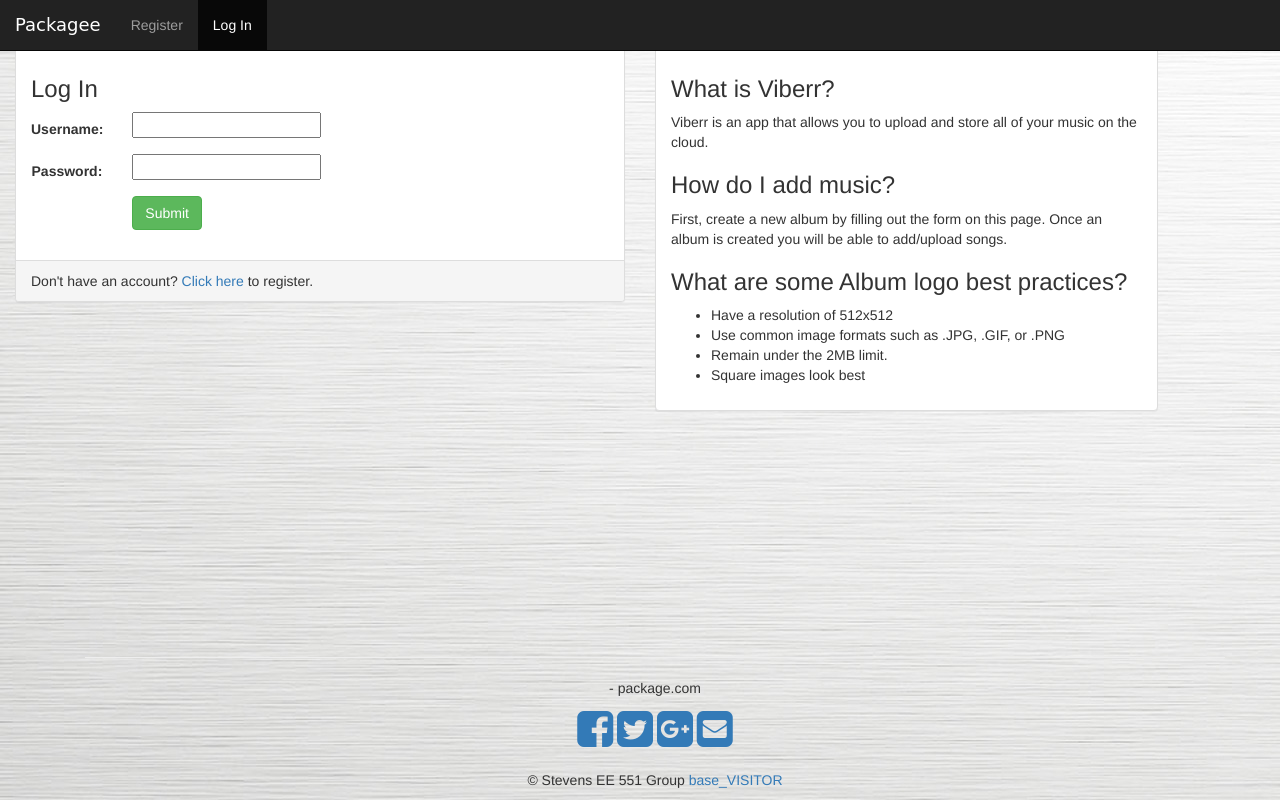
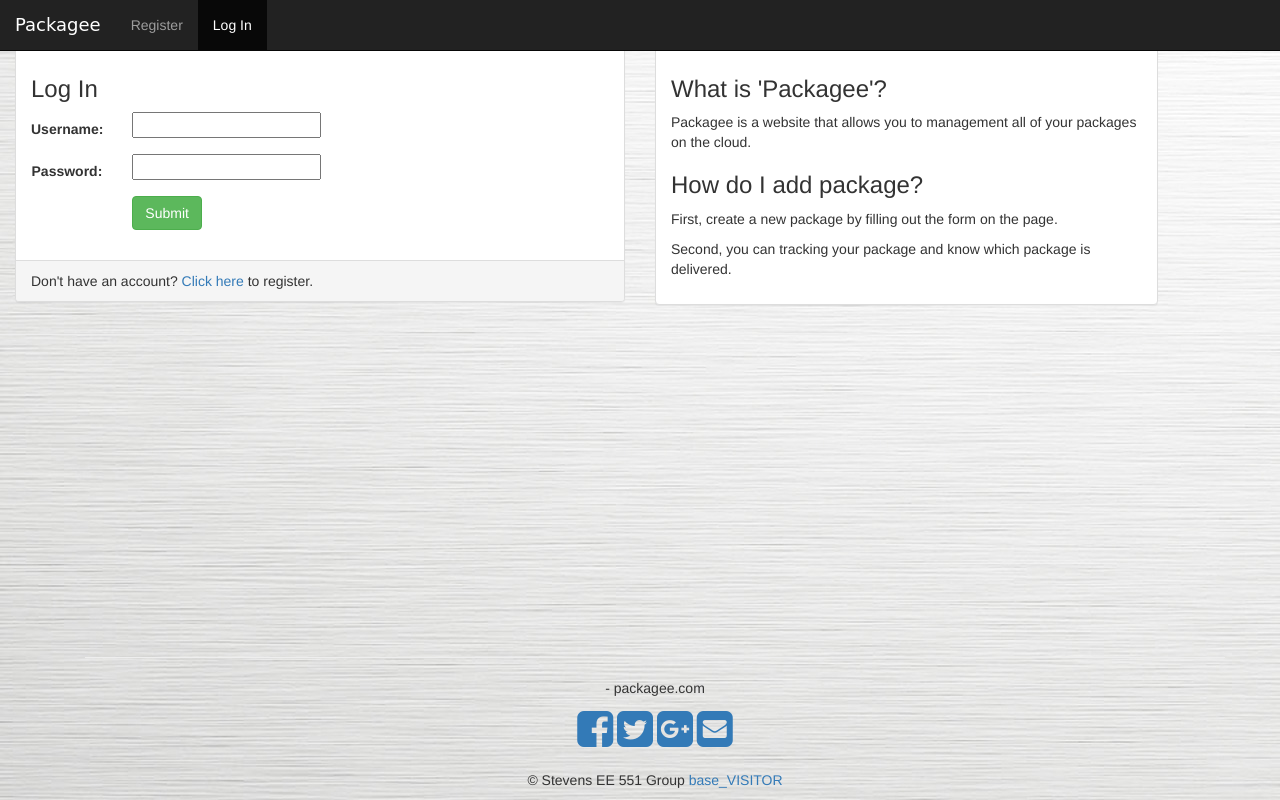
Before and after one commit to Snowna/website-1.0, a Django app: page /package/login/ in a window 1280 px wide. Run offline with Django 3.2, Linux system fonts and the light colour scheme; some libraries are stand-ins or nearby versions.

```diff
--- a/package/templates/package/base_visitor.html
+++ b/package/templates/package/base_visitor.html
@@ -45,7 +45,6 @@
                         In</a></li>
                 </ul>
             </div>
-
         </div>
     </nav>
 </header>
@@ -59,7 +58,7 @@
         <div class="container">
             <div class="container text-center">
                 <hr/>
-                <p class="txt-railway">- package.com </p>
+                <p class="txt-railway">- packagee.com </p>
                 <a href="https://www.facebook.com/"><i class="fa fa-facebook-square fa-3x social"></i></a>
                 <a href="https://twitter.com/"><i class="fa fa-twitter-square fa-3x social"></i></a>
                 <a href="https://plus.google.com/"><i class="fa fa-google-plus-square fa-3x social"></i></a>
--- a/package/templates/package/login.html
+++ b/package/templates/package/login.html
@@ -46,18 +46,12 @@
            <div class="col-sm-12 col-md-5">
             <div class="panel panel-default">
                 <div class="panel-body">
-                    <h3>What is Viberr?</h3>
-                    <p>Viberr is an app that allows you to upload and store all of your music on the cloud.</p>
-                    <h3>How do I add music?</h3>
-                    <p>First, create a new album by filling out the form on this page. Once an album is created you will
-                        be
-                        able to add/upload songs.</p>
-                    <h3>What are some Album logo best practices?</h3>
-                    <ul>
-                        <li>Have a resolution of 512x512</li>
-                        <li>Use common image formats such as .JPG, .GIF, or .PNG</li>
-                        <li>Remain under the 2MB limit.</li>
-                        <li>Square images look best</li>
+                    <h3>What is 'Packagee'?</h3>
+                    <p>Packagee is a website that allows you to management all of your packages on the cloud.</p>
+                    <h3>How do I add package?</h3>
+                    <p>First, create a new package by filling out the form on the page.</p>
+                    <p>Second, you can tracking your package and know which package is delivered.</p>
+
                     </ul>
                 </div>
             </div>
--- a/package/templates/package/register.html
+++ b/package/templates/package/register.html
@@ -37,7 +37,7 @@
                     <p>Packagee is a website that allows you to management all of your packages on the cloud.</p>
                     <h3>How do I add package?</h3>
                     <p>First, create a new package by filling out the form on the page.</p>
-                    <p>Second, you can tracking your package and know which package is delivered.</p>
+                    <p>Second, you can tracking your package and know which package is delivered</p>
 
                     </ul>
                 </div>
```
Also changed, not shown: db.sqlite3.
